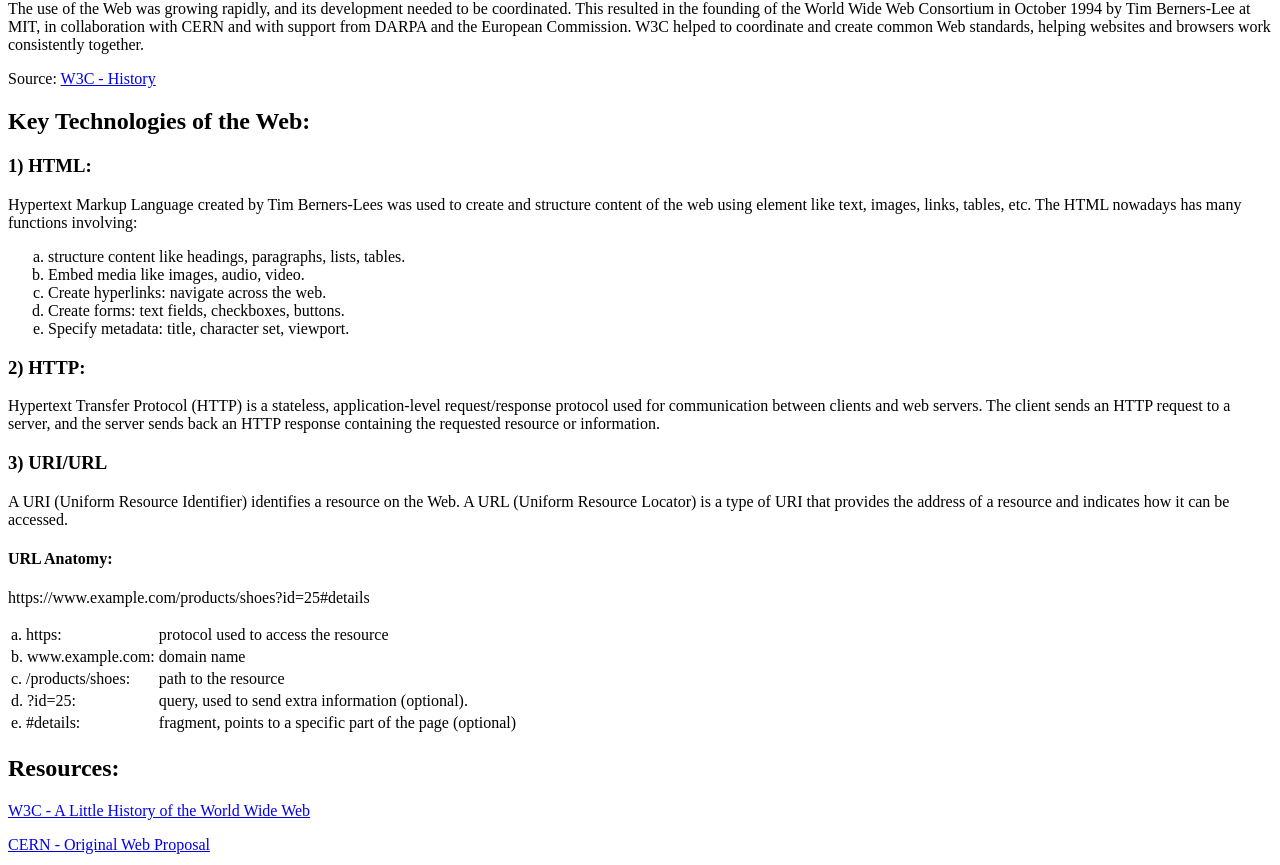
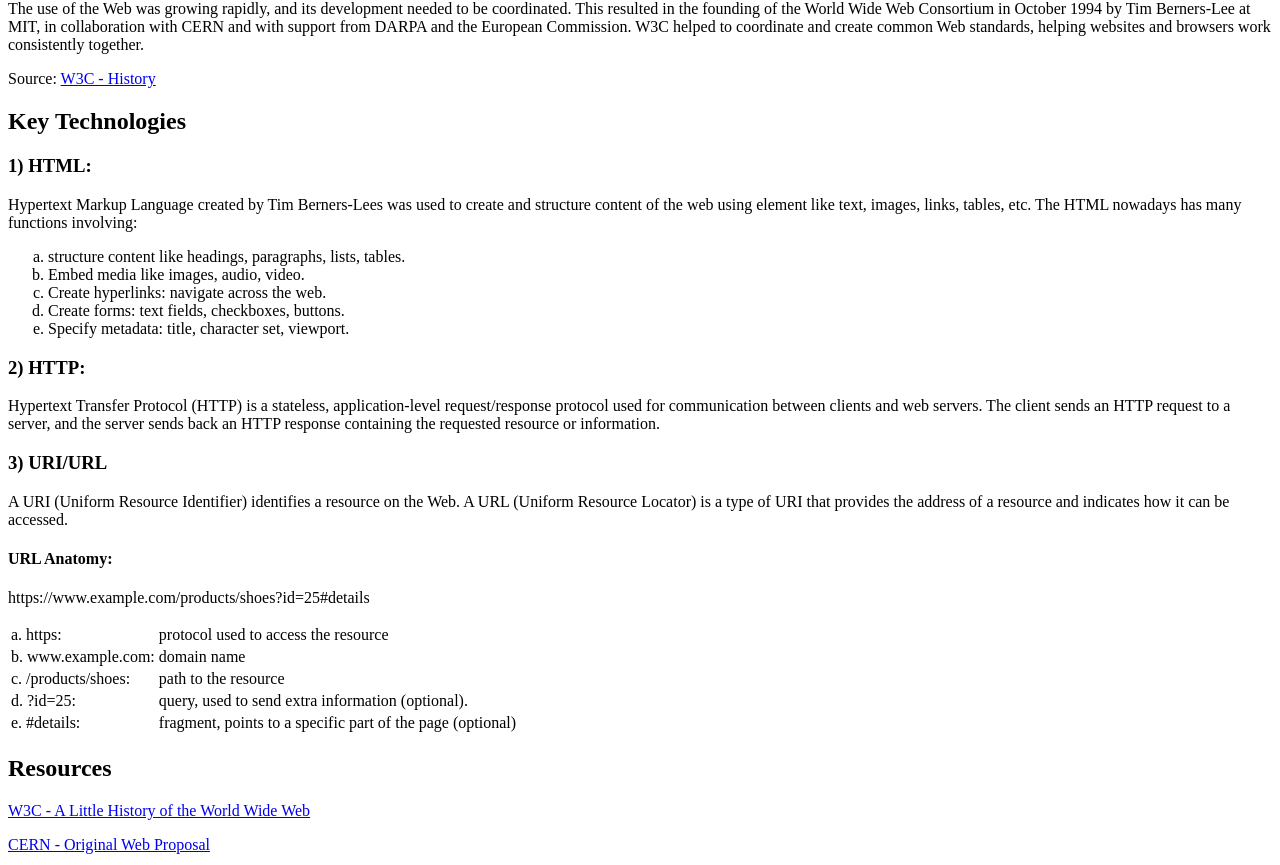
Before and after one commit to ChloeMattar/chloe-web-programming, a Flask app: page /web-history-ai in a window 1280 px wide. Shown: the part 1232-2097 px from the top of the page. Run offline with Flask 3, Linux system fonts and the light colour scheme.

Commit message:
Update Project

```diff
--- a/app.py
+++ b/app.py
@@ -14,9 +14,9 @@ def home():
     weekly_work = [
         {"week": 1, "title": "Live site launched", "url": "/"},
         {"week": 2, "title": "History of the Internet", "url": "/internet-history"},
-        {"week": 2, "title": "History of the Web", "url": "/web-history"},
+        {"week": 2, "title": "History of the World Wide Web", "url": "/web-history"},
         {"week": 2, "title": "History of the Internet (AI)", "url": "/internet-history-ai"},
-        {"week": 2, "title": "History of the Web (AI)", "url": "/web-history-ai"},
+        {"week": 2, "title": "History of the World Wide Web (AI)", "url": "/web-history-ai"},
     ]
     return render_template("index.html", weekly_work=weekly_work)
 
--- a/templates/base.html
+++ b/templates/base.html
@@ -3,7 +3,7 @@
 <head>
     <meta charset="UTF-8">
     <meta name="viewport" content="width=device-width, initial-scale=1.0">
-    <title>{% block title %}My Web Progamming Portfolio{% endblock %}</title>
+    <title>{% block title %}My Web Programming Portfolio{% endblock %}</title>
     <link rel="stylesheet"
             href="{{ url_for('static', filename='style.css') }}" />
 </head>
--- a/templates/internet-history-ai.html
+++ b/templates/internet-history-ai.html
@@ -111,7 +111,7 @@
         </section>
 
         <section>
-            <h2>Three keys technologies</h2>
+            <h2>keys technologies</h2>
 
             <h3>1) Packet Switching</h3>
             <p>
@@ -153,7 +153,7 @@
         </section>
 
         <section>
-            <h2>Resources:</h2>
+            <h2>Resources</h2>
 
             <p><a href="https://www.internetsociety.org/resources/doc/2017/brief-history-internet/" target="_blank">Internet Society - Brief History of the Internet</a></p>
             <p><a href="https://www.darpa.mil/news/features/arpanet" target="_blank">DARPA - ARPANET</a></p>
--- a/templates/internet-history.html
+++ b/templates/internet-history.html
@@ -12,7 +12,7 @@
         </section>
 
         <section>
-            <h2>Milestones Of the History of the Internet</h2>
+            <h2>Milestones of the History of the Internet</h2>
 
             <article>
                 <h3> The Launch of ARPANET - 1969 </h3>
@@ -68,7 +68,7 @@
             </article>
         </section>
         <section>
-            <h2>Three keys technologies</h2>
+            <h2>keys technologies</h2>
         <article>
             <h3>Packet Switching</h3>
             <p>Packet switching is an important technology used in computer networks. In the 1960s, researchers such as Leonard Kleinrock worked on this idea. A 1965 experiment showed that computers could communicate over long distances, but normal telephone systems were not good for this type of communication. Packet switching solved this problem by dividing data into small parts called packets. These packets can travel through different paths in the network and then be put back together at the destination.</p>
@@ -92,7 +92,7 @@
         </article>
         </section>
         <section>
-            <h2>Resources:</h2>
+            <h2>Resources</h2>
             <a href="https://www.darpa.mil/news/features/arpanet"target="_blank">DARPA - ARPANET</a> <br>
             <a href="https://www.internetsociety.org/resources/doc/2017/brief-history-internet/"target="_blank">Internet Society, A Brief History of the Internet</a> <br>
             <a href="https://www.computerhistory.org/revolution/networking/19/374"target="_blank">Computer History Museum -Packet Switching</a> <br>
--- a/templates/web-history-ai.html
+++ b/templates/web-history-ai.html
@@ -107,7 +107,7 @@
         </section>
 
         <section>
-            <h2>Key Technologies of the Web:</h2>
+            <h2>Key Technologies</h2>
 
             <h3>1) HTML:</h3>
             <p>
@@ -166,7 +166,7 @@
         </section>
 
         <section>
-            <h2>Resources:</h2>
+            <h2>Resources</h2>
 
             <p><a href="https://www.w3.org/People/Berners-Lee/ShortHistory.html" target="_blank">W3C - A Little History of the World Wide Web</a></p>
             <p><a href="https://repository.cern/records/6kxvc-v6203/preview/ARCH-WWW-4-010.pdf" target="_blank">CERN - Original Web Proposal</a></p>
--- a/templates/web-history.html
+++ b/templates/web-history.html
@@ -53,7 +53,7 @@
             </article>
         </section>
         <section>
-            <h2>Three key technologies of the Web</h2>
+            <h2>key technologies</h2>
             <article>
                 <h3>HTML</h3>
                 <p>Hypertext Markup Language created by Tim Berners-Lees was used to create and structure content of the web using element like text, images, links, tables, etc. The HTML nowadays has many functions involving:</p>
```
